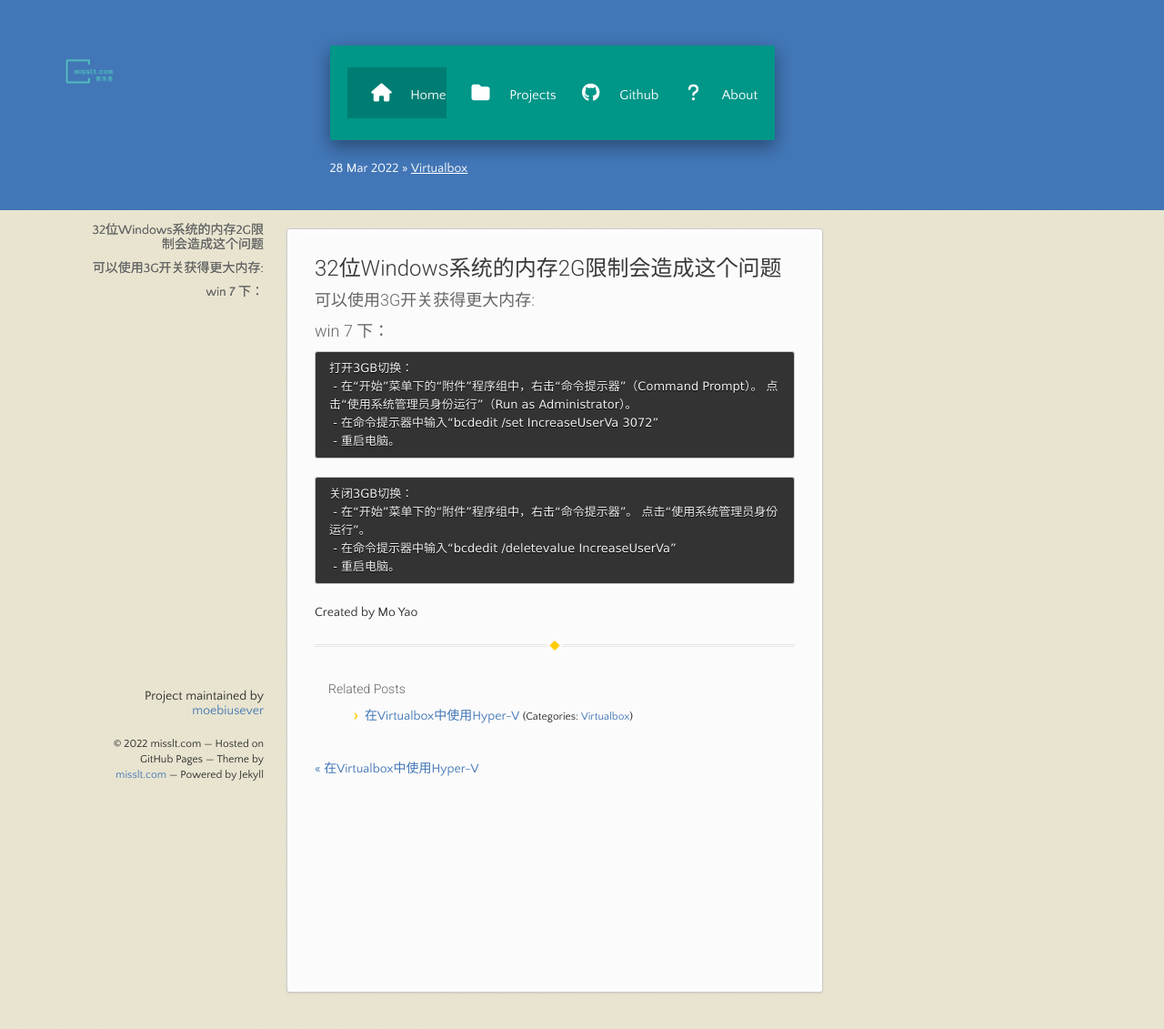
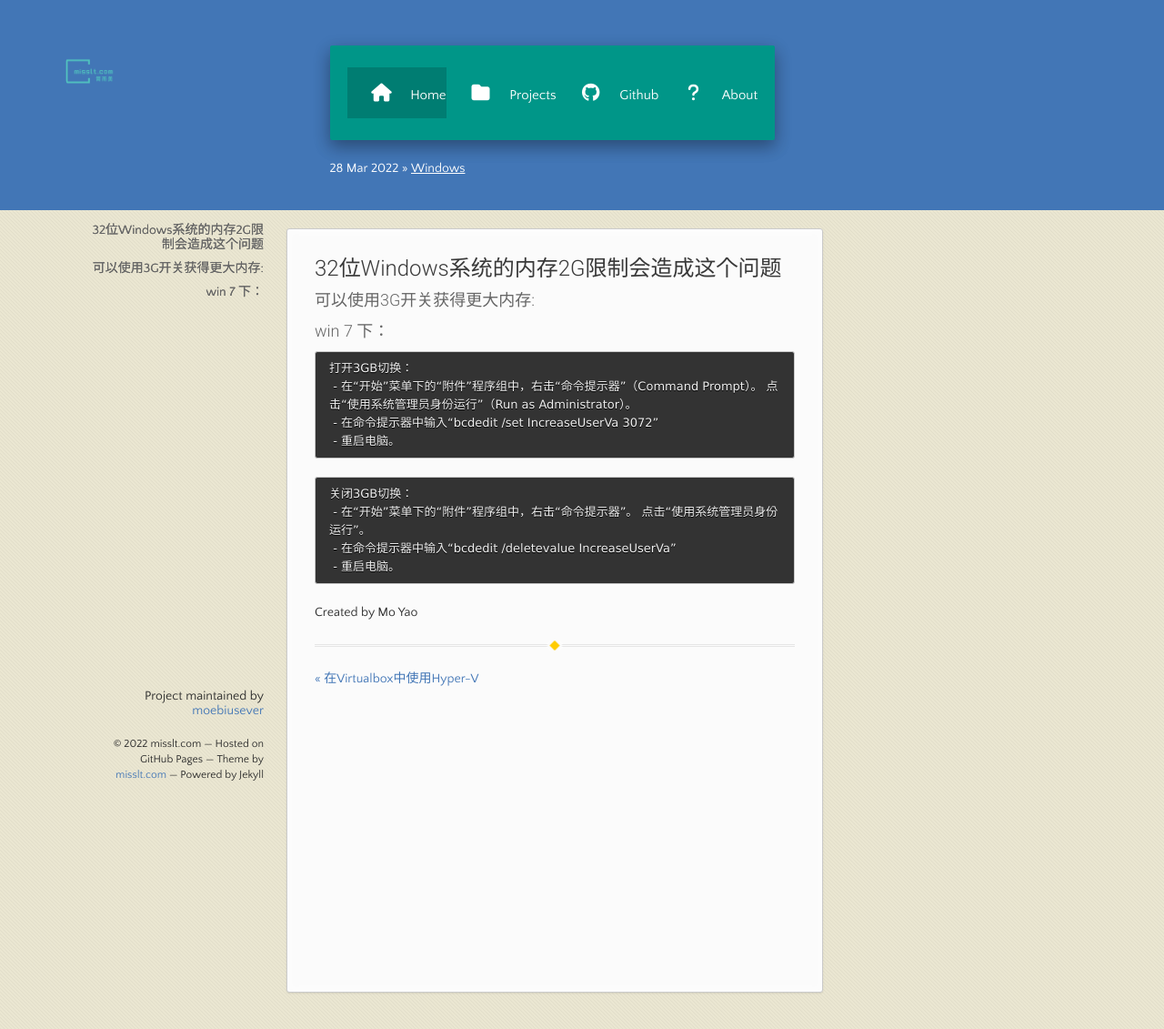
Before and after one commit to moebiusever/misslt, a Jekyll site: the page built from _posts/2022-03-28-fatal-error-c1060-in-windows.md, in a window 1280 px wide. Shown: the whole page at 91% size. Built offline with Jekyll 4.4.1, drawn with Linux system fonts in a browser that asks for light colours; nearby versions of some CDN libraries; comment, search, counter and statistics services are not loaded.

```diff
--- a/_posts/2022-03-28-fatal-error-c1060-in-windows.md
+++ b/_posts/2022-03-28-fatal-error-c1060-in-windows.md
@@ -1,8 +1,8 @@
 ---
 layout: post
 title:  "Windows中出现 Fatal Error C1060"
-date:   2022-03-28 12:20:39
-categories: Virtualbox
+date:   2022-03-28 4:20:39
+categories: Windows
 ---
 
 ## 32位Windows系统的内存2G限制会造成这个问题
```
